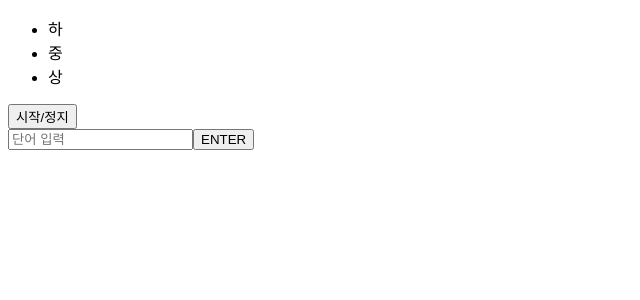
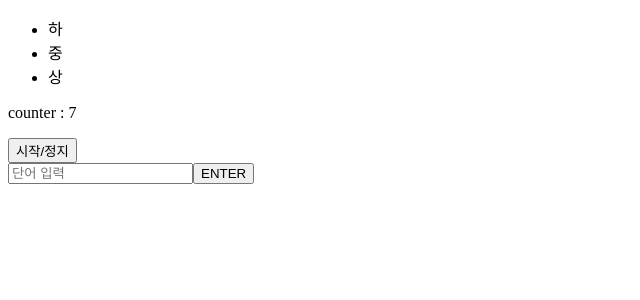
Before and after one commit to seooki/toy-wordGame, a React (Create React App) app: page / in a window 1280 px wide. Shown: the top 300 px of the page, without its empty margins (0-640 px from the left). Built offline with nearby package versions, Linux system fonts and the light colour scheme; no server answers.

Commit message:
Counter components in add useEffect hooks

```diff
--- a/src/App.js
+++ b/src/App.js
@@ -3,6 +3,7 @@ import { useEffect, useState } from "react";
 import { Word } from "./compenents/Word";
 import { Typing } from "./compenents/Typing";
 import { Level } from "./compenents/Level";
+import { Counter } from "./compenents/Counter";
 
 function App() {
   const [word, setWord] = useState();
@@ -20,6 +21,7 @@ function App() {
   return (
     <>
       <Level getLevel={getLevel}></Level>
+      <Counter></Counter>
       <div>
         <button>시작/정지</button>
       </div>
--- a/src/compenents/Counter.jsx
+++ b/src/compenents/Counter.jsx
@@ -1,7 +1,22 @@
-import { useState } from "react";
+import { useEffect, useState } from "react";
 
-export const Counter = () => {
-  const [count, setCount] = useState();
+export const Counter = (props) => {
+  const [count, setCount] = useState(0);
+  const [start, setStart] = useState(null);
+
+  useEffect(() => {
+    const interval = setInterval(() => {
+      setCount((prev) => prev + 1);
+    }, 1000);
+
+    return () => {
+      clearInterval(interval);
+    };
+  }, [start]);
+
+  useEffect(() => {
+    console.log(count);
+  }, [count]);
 
   return <p>counter : {count}</p>;
 };
```
Also changed, not shown: 2 other files (tests, documents, lock files or other folders).
